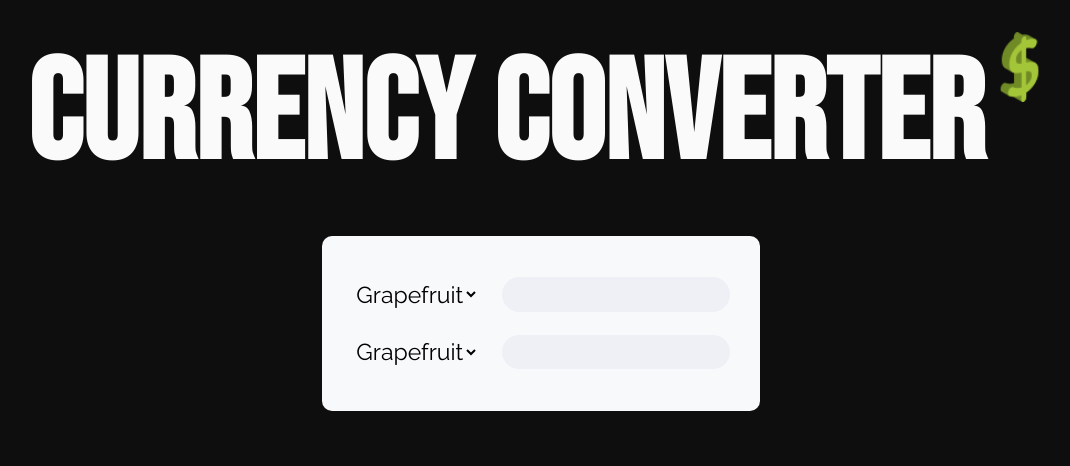
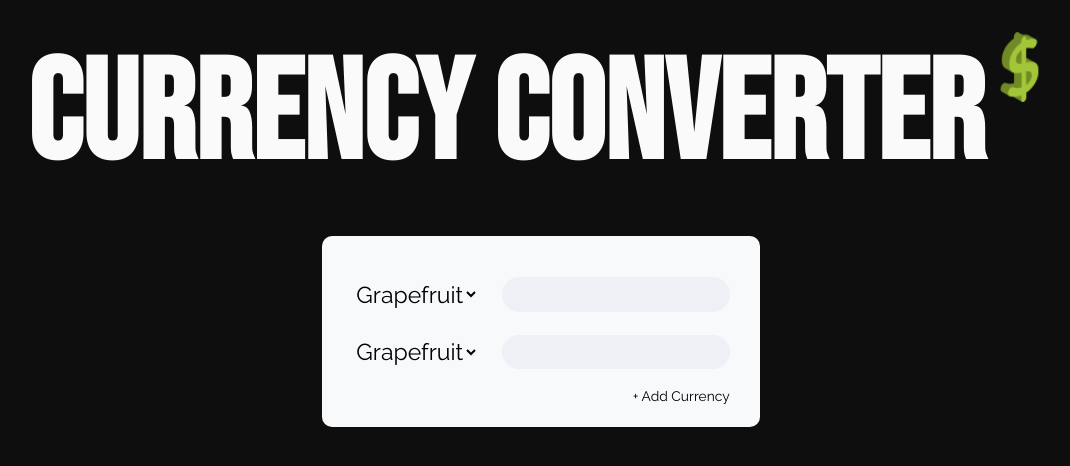
Before and after one commit to scc416/currency-converter, a React (Create React App) app: page / in a window 1280 px wide. Shown: the top 466 px of the page, without its empty margins (99-1169 px from the left). Built offline with nearby package versions, Linux system fonts and the light colour scheme; no server answers.

Commit message:
add "add currency" button

```diff
--- /dev/null
+++ b/src/Components/Currency/AddCurrencyButton.jsx
@@ -0,0 +1,5 @@
+const AddCurrencyBottom = () => {
+  return <div className="add-button">+ Add Currency</div>
+}
+
+export default AddCurrencyBottom;
--- a/src/Components/Currency/Currency.css
+++ b/src/Components/Currency/Currency.css
@@ -42,6 +42,17 @@ input {
   font-family: "VT323";
 }
 
+.add-button {
+  align-self: flex-end;
+  font-size: 0.6em;
+  position: relative;
+  top: 0.5em;
+}
+
+.add-button:hover {
+  cursor: pointer;
+}
+
 @media (min-width: 420px) {
   .CurrencyList {
     font-size: 3vw;
--- a/src/Components/Currency/CurrencyList.jsx
+++ b/src/Components/Currency/CurrencyList.jsx
@@ -1,10 +1,16 @@
+import "./Currency.css";
 import CurrencyListItem from "./CurrencyListItem";
-import "./Currency.css"
+import AddCurrencyBottom from "./AddCurrencyButton";
+
 const lst = [1, 2];
 
 const CurrencyList = () => {
   const elms = lst.map((elm) => <CurrencyListItem />);
-  return <div className="CurrencyList">{elms}</div>;
+  return (
+    <div className="CurrencyList">
+      {elms} <AddCurrencyBottom />
+    </div>
+  );
 };
 
 export default CurrencyList;
```
